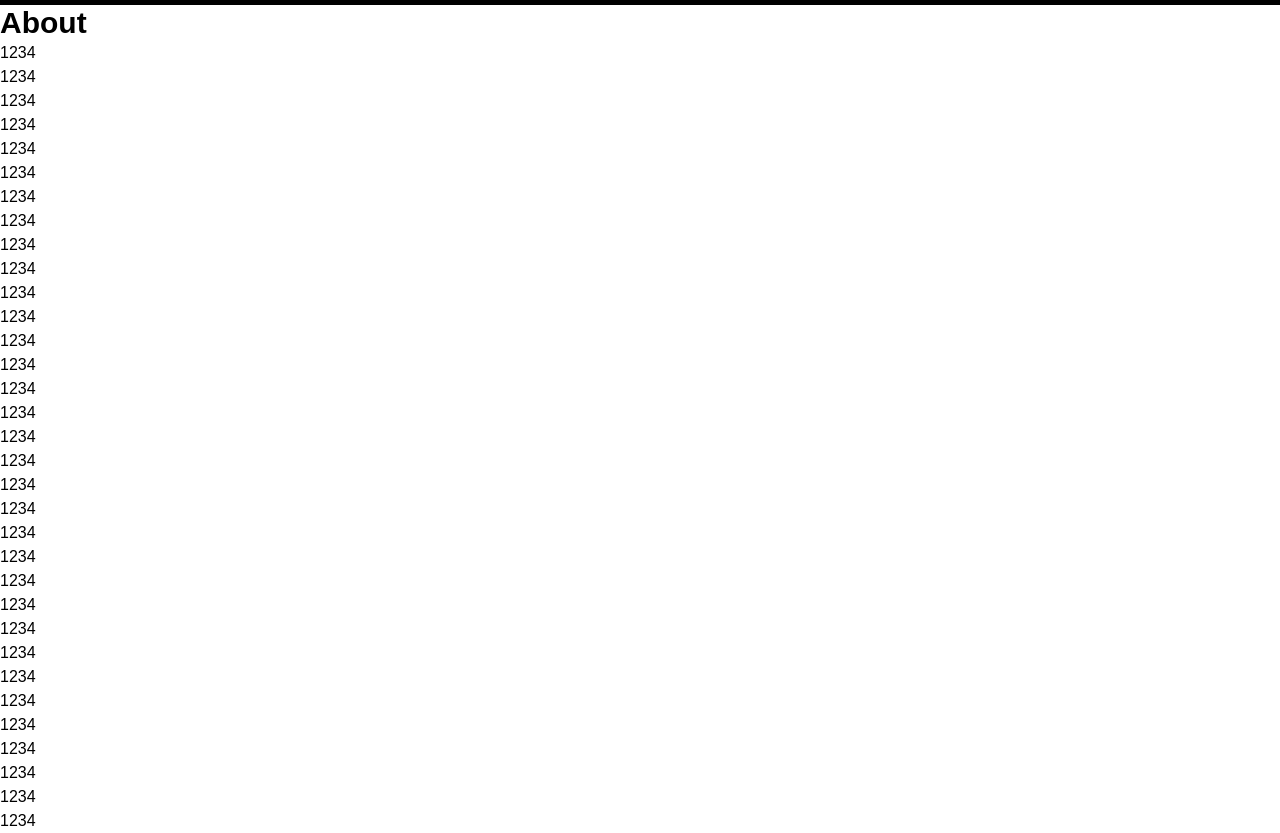
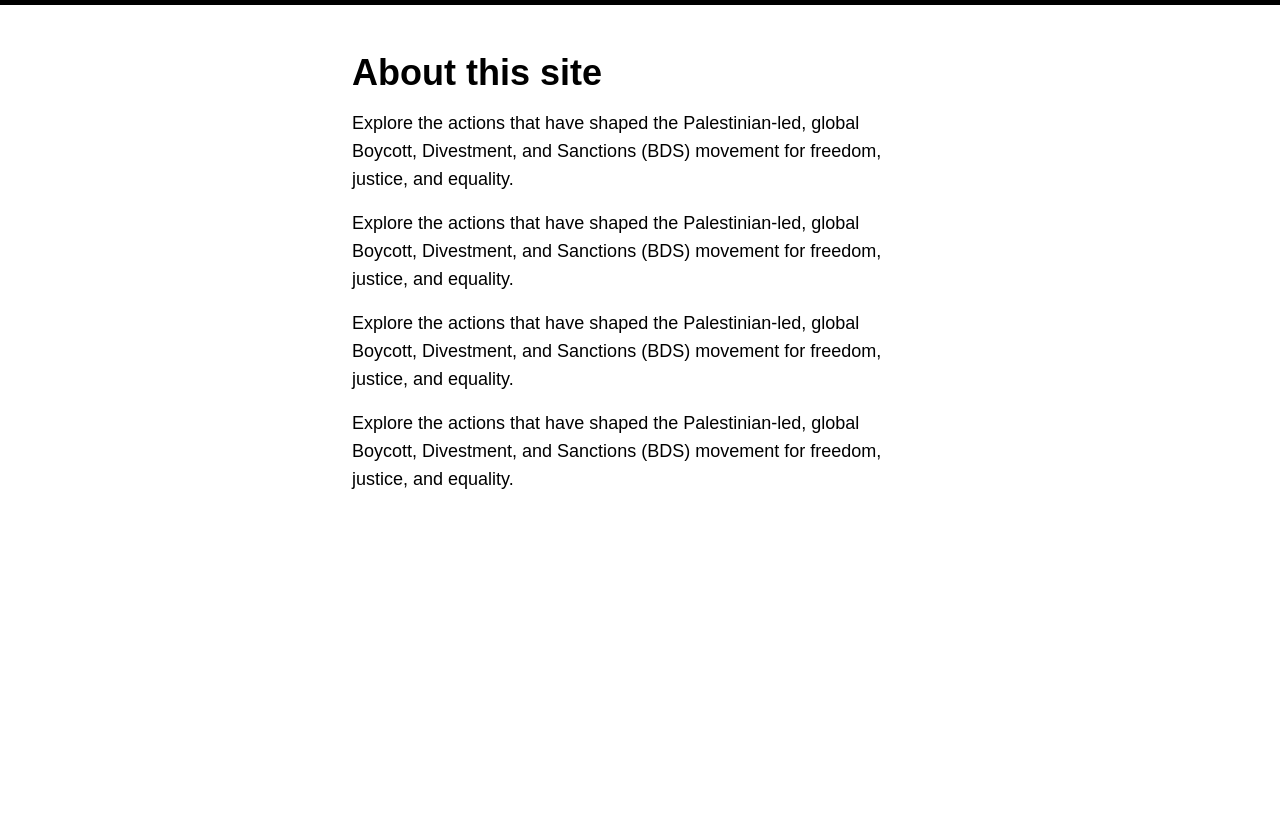
Before and after one commit to NateWr/vp-growth-movement, an Astro site: page /about in a window 1280 px wide. Shown: the part 59-892 px from the top of the page. After the commit the page ends 800 px from the top, so only its background shows below. Built offline with nearby package versions, Linux system fonts and the light colour scheme; Astro itself is replaced by a stand-in of ours; a web font is replaced by a local one.

Commit message:
Basic style/content for about page

```diff
--- a/src/pages/about.astro
+++ b/src/pages/about.astro
@@ -8,40 +8,15 @@ import Layout from '../layouts/Layout.astro'
 	currentUrl="/about"
 	bgColor="white"
 >
-	<div class="bg-white text-black">
-		<h1 class="text-3xl font-bold">About</h1>
-		<p>1234</p>
-		<p>1234</p>
-		<p>1234</p>
-		<p>1234</p>
-		<p>1234</p>
-		<p>1234</p>
-		<p>1234</p>
-		<p>1234</p>
-		<p>1234</p>
-		<p>1234</p>
-		<p>1234</p>
-		<p>1234</p>
-		<p>1234</p>
-		<p>1234</p>
-		<p>1234</p>
-		<p>1234</p>
-		<p>1234</p>
-		<p>1234</p>
-		<p>1234</p>
-		<p>1234</p>
-		<p>1234</p>
-		<p>1234</p>
-		<p>1234</p>
-		<p>1234</p>
-		<p>1234</p>
-		<p>1234</p>
-		<p>1234</p>
-		<p>1234</p>
-		<p>1234</p>
-		<p>1234</p>
-		<p>1234</p>
-		<p>1234</p>
-		<p>1234</p>
+	<div class="
+		flex flex-col gap-4 p-4 bg-white text-black m-auto max-w-lg
+		md:p-8
+		xl:p-12 xl:max-w-2xl xl:text-lg
+	">
+		<h1 class="text-3xl font-bold xl:text-4xl">About this site</h1>
+		<p>Explore the actions that have shaped the Palestinian-led, global Boycott, Divestment, and Sanctions (BDS) movement for freedom, justice, and equality.</p>
+		<p>Explore the actions that have shaped the Palestinian-led, global Boycott, Divestment, and Sanctions (BDS) movement for freedom, justice, and equality.</p>
+		<p>Explore the actions that have shaped the Palestinian-led, global Boycott, Divestment, and Sanctions (BDS) movement for freedom, justice, and equality.</p>
+		<p>Explore the actions that have shaped the Palestinian-led, global Boycott, Divestment, and Sanctions (BDS) movement for freedom, justice, and equality.</p>
 	</div>
 </Layout>
```
